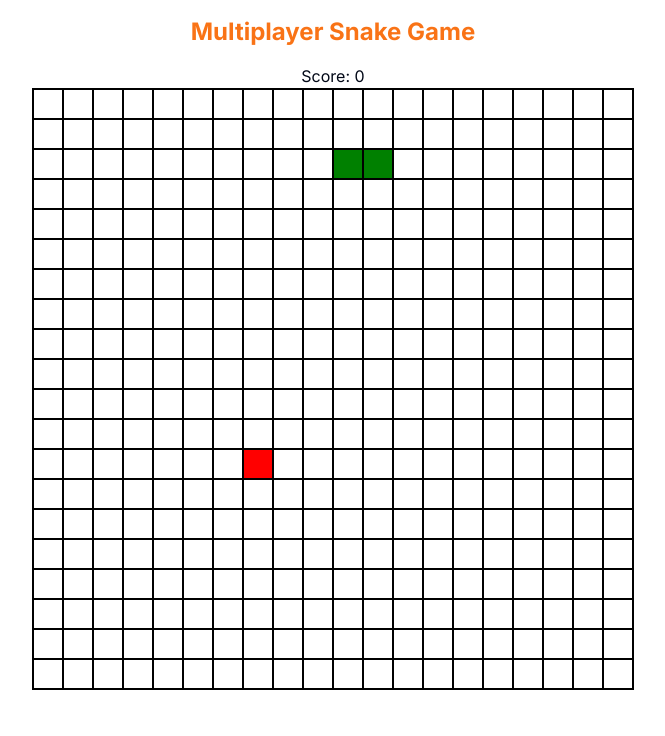
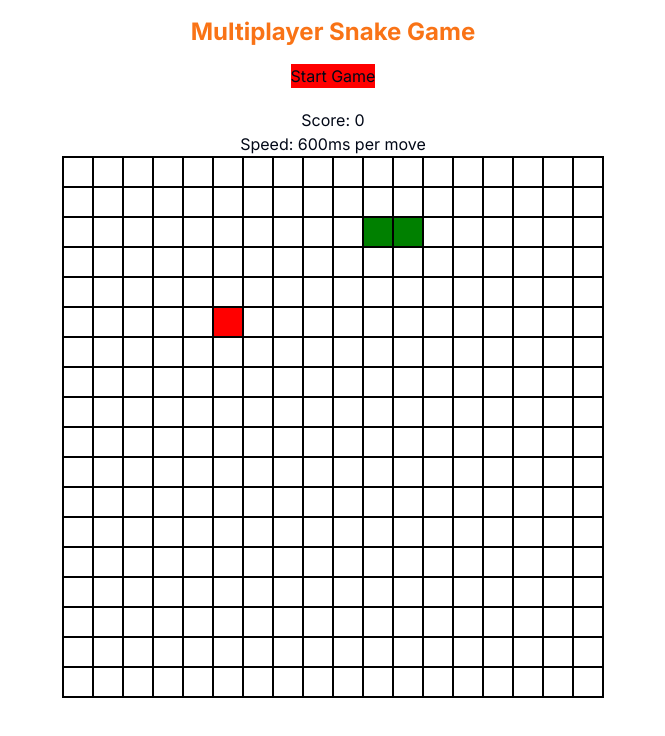
Before and after one commit to pras75299/multiplayer-snakegame, a Next.js app in the folder apps/web/: page / in a window 1280 px wide. Shown: the top 736 px of the page, without its empty margins (307-972 px from the left). Built offline with nearby package versions, Linux system fonts and the light colour scheme.

Commit message:
add speed of the snake where score increases, startgame fn and gameOver fn

```diff
--- a/apps/web/app/components/GameBoard.tsx
+++ b/apps/web/app/components/GameBoard.tsx
@@ -4,6 +4,9 @@ import { GameBoardProps, Point, Direction } from '../types';
 
 const GameBoard: React.FC<GameBoardProps> = ({ boardSize }) => {
   const [score, setScore] = useState<number>(0);
+  const [speed, setSpeed] = useState<number>(600);
+  const [gameActive, setGameActive] = useState<boolean>(false);
+
   const [snake, setSnake] = useState<Point[]>([
     { x: 2, y: 2 },
     { x: 2, y: 3 },
@@ -33,6 +36,22 @@ const GameBoard: React.FC<GameBoardProps> = ({ boardSize }) => {
     return () => document.removeEventListener('keydown', handleKeyDown);
   }, [direction]);
 
+  const startGame = () => {
+    setGameActive(true);
+    setSnake([
+      { x: 2, y: 2 },
+      { x: 2, y: 3 },
+    ]); // Reset snake to initial position
+    setDirection(Direction.Right); // Reset initial direction
+    setScore(0); // Reset score
+    setSpeed(600); // Reset speed
+    placeFood();
+  };
+
+  const gameOver = () => {
+    setGameActive(false);
+  };
+
   useEffect(() => {
     const moveSnake = () => {
       // Clone the head to create a new head
@@ -60,13 +79,18 @@ const GameBoard: React.FC<GameBoardProps> = ({ boardSize }) => {
 
       if (newHead.x === food.x && newHead.y === food.y) {
         newSnake = [newHead, ...snake];
-        placeFood(); // Place new food because the current one was eaten
-        setScore((currentScore) => currentScore + 10); // Increase score by 10
+        placeFood();
+        setScore((currentScore) => {
+          const newScore = currentScore + 10;
+          if (newScore % 50 === 0 && speed > 200) {
+            setSpeed((currentSpeed) => Math.max(currentSpeed - 100, 200));
+          }
+          return newScore;
+        });
       } else {
-        newSnake.pop(); // Remove the tail unless food has been eaten
+        newSnake.pop();
       }
 
-      // Check for collisions with walls or self
       if (
         newHead.x < 0 ||
         newHead.x >= boardSize ||
@@ -74,13 +98,7 @@ const GameBoard: React.FC<GameBoardProps> = ({ boardSize }) => {
         newHead.y >= boardSize ||
         snake.some((part) => part.x === newHead.x && part.y === newHead.y)
       ) {
-        setSnake([
-          { x: 2, y: 2 },
-          { x: 2, y: 3 },
-        ]); // Reset snake
-        setDirection(Direction.Right); // Reset direction
-        placeFood(); // Place new food
-        setScore(0); // Reset score
+        gameOver();
       } else {
         const newSnake = [newHead, ...snake];
         if (newHead.x === food.x && newHead.y === food.y) {
@@ -92,9 +110,9 @@ const GameBoard: React.FC<GameBoardProps> = ({ boardSize }) => {
       }
     };
 
-    const intervalId = setInterval(moveSnake, 200);
+    const intervalId = setInterval(moveSnake, speed);
     return () => clearInterval(intervalId);
-  }, [snake, direction, food, boardSize]);
+  }, [snake, direction, food, boardSize, speed]);
 
   const placeFood = () => {
     let newFood: Point;
@@ -123,7 +141,16 @@ const GameBoard: React.FC<GameBoardProps> = ({ boardSize }) => {
 
   return (
     <>
+      {!gameActive && (
+        <button
+          onClick={startGame}
+          style={{ marginBottom: '20px', backgroundColor: 'red' }}
+        >
+          Start Game
+        </button>
+      )}
       <h2 className="flex">Score: {score}</h2>
+      <h4>Speed: {speed}ms per move</h4>
       <div
         style={{
           display: 'flex',
--- a/apps/web/app/page.tsx
+++ b/apps/web/app/page.tsx
@@ -12,7 +12,7 @@ export default function Page() {
         Multiplayer Snake Game
       </h1>
       <section className="flex justify-center flex-col items-center">
-        <GameBoard boardSize={20} snake={snake} food={food} />
+        <GameBoard boardSize={18} snake={snake} food={food} />
       </section>
     </>
   );
--- a/apps/web/app/ui/button.tsx
+++ /dev/null
@@ -1,57 +0,0 @@
-import * as React from 'react';
-import { Slot } from '@radix-ui/react-slot';
-import { cva, type VariantProps } from 'class-variance-authority';
-
-import { cn } from 'app/utils/';
-
-const buttonVariants = cva(
-  'inline-flex items-center justify-center whitespace-nowrap rounded-md text-sm font-medium transition-colors focus-visible:outline-none focus-visible:ring-1 focus-visible:ring-ring disabled:pointer-events-none disabled:opacity-50',
-  {
-    variants: {
-      variant: {
-        default:
-          'bg-primary text-primary-foreground shadow hover:bg-primary/90',
-        destructive:
-          'bg-destructive text-destructive-foreground shadow-sm hover:bg-destructive/90',
-        outline:
-          'border border-input bg-background shadow-sm hover:bg-accent hover:text-accent-foreground',
-        secondary:
-          'bg-secondary text-secondary-foreground shadow-sm hover:bg-secondary/80',
-        ghost: 'hover:bg-accent hover:text-accent-foreground',
-        link: 'text-primary underline-offset-4 hover:underline',
-      },
-      size: {
-        default: 'h-9 px-4 py-2',
-        sm: 'h-8 rounded-md px-3 text-xs',
-        lg: 'h-10 rounded-md px-8',
-        icon: 'h-9 w-9',
-      },
-    },
-    defaultVariants: {
-      variant: 'default',
-      size: 'default',
-    },
-  }
-);
-
-export interface ButtonProps
-  extends React.ButtonHTMLAttributes<HTMLButtonElement>,
-    VariantProps<typeof buttonVariants> {
-  asChild?: boolean;
-}
-
-const Button = React.forwardRef<HTMLButtonElement, ButtonProps>(
-  ({ className, variant, size, asChild = false, ...props }, ref) => {
-    const Comp = asChild ? Slot : 'button';
-    return (
-      <Comp
-        className={cn(buttonVariants({ variant, size, className }))}
-        ref={ref}
-        {...props}
-      />
-    );
-  }
-);
-Button.displayName = 'Button';
-
-export { Button, buttonVariants };
```
Also changed, not shown: apps/web/tsconfig.json (+8 -1 lines).
